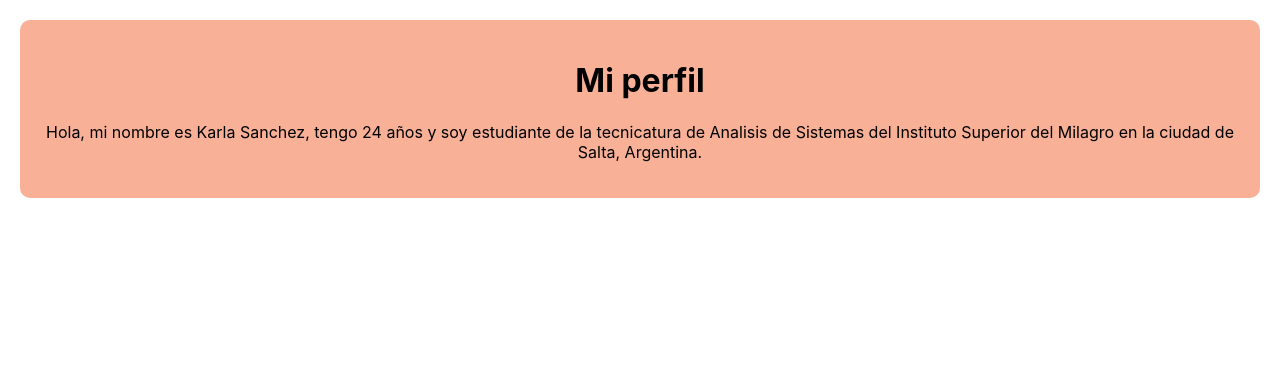
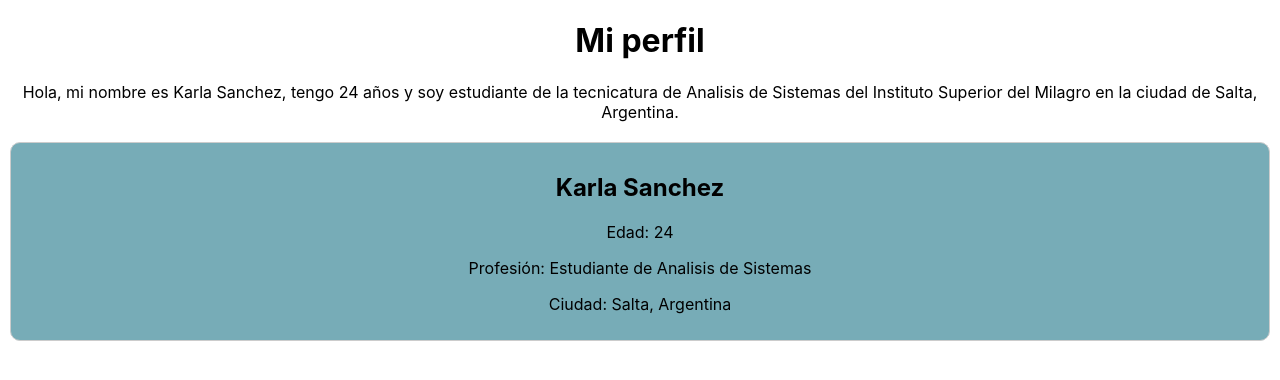
Before and after one commit to karlasanchez362/unidad2_3, a React (Create React App) app: page / in a window 1280 px wide. Shown: the top 380 px of the page. Built offline with nearby package versions, Linux system fonts and the light colour scheme.

Commit message:
Componente TarjetaDePerfil agregado

```diff
--- a/src/App.js
+++ b/src/App.js
@@ -1,11 +1,19 @@
 import logo from './logo.svg';
 import './App.css';
 import Titulo from './components/Titulo';
+import TarjetaDePerfil from './components/TarjetaDePerfil';
 
 function App() {
+  const usuario = {
+    nombre: 'Karla Sanchez',
+    edad: 24,
+    profesion: 'Estudiante de Analisis de Sistemas',
+    ciudad: 'Salta, Argentina'
+  };
   return (
     <div className="App">
       <Titulo />
+      <TarjetaDePerfil usuario={usuario} />
     </div>
   );
 }
--- a/src/components/TarjetaDePerfil.jsx
+++ b/src/components/TarjetaDePerfil.jsx
@@ -0,0 +1,12 @@
+import React from 'react'
+
+export default function TarjetaDePerfil({ usuario }) {
+  return (
+    <div style={{ border: '1px solid #ccc', borderRadius: '10px', padding: '10px', margin: '10px' , backgroundColor: '#77acb7'}}>
+      <h2>{usuario.nombre}</h2>
+      <p>Edad: {usuario.edad}</p>
+      <p>Profesión: {usuario.profesion}</p>
+      <p>Ciudad: {usuario.ciudad}</p>
+    </div>
+  )
+}
--- a/src/components/Titulo.jsx
+++ b/src/components/Titulo.jsx
@@ -2,7 +2,7 @@ import React from 'react'
 
 export default function Titulo() {
   return (
-    <div style={{textAlign: 'center' , backgroundColor: '#f8b097', padding: '20px', borderRadius: '10px', margin: '20px'}}>
+    <div style={{ textAlign: 'center', margin: '20px' }}>
       <h1>Mi perfil</h1>
       <p>
         Hola, mi nombre es Karla Sanchez, tengo  24 años y soy estudiante de la tecnicatura
```
